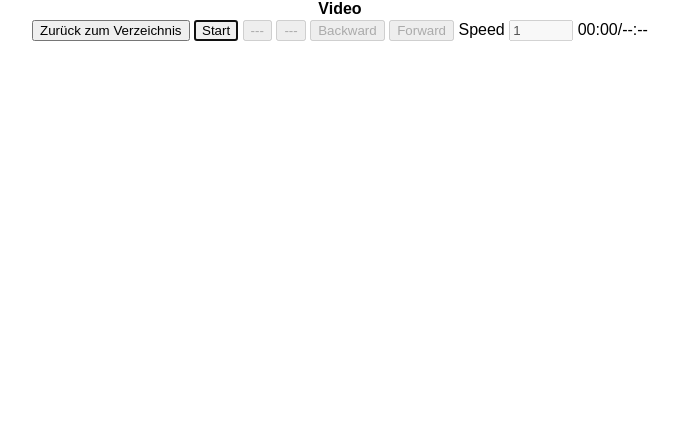
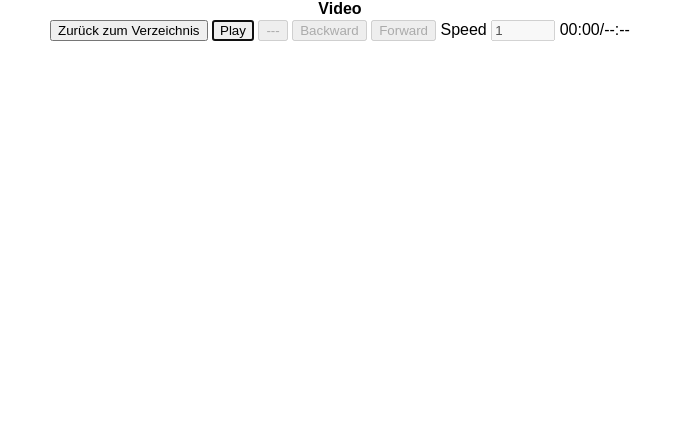
Before and after one commit to EwaldGreif/homeassistant-addons, a Flask app: template eg_media_server/app/templates/videoYoutube.jinja in a window 1280 px wide. Shown: the top 432 px of the page, without its empty margins (300-979 px from the left). Run offline with Flask 3, Linux system fonts and the light colour scheme; the template is opened without the code that fills it, so the values that code supplies are empty.

Commit message:
Korrektur.

```diff
--- a/eg_media_server/app/templates/videoYoutube.jinja
+++ b/eg_media_server/app/templates/videoYoutube.jinja
@@ -14,8 +14,7 @@
 <body>
   <h1>Video {{ title }}</h1>
   <p><button onclick="history.back()">Zurück zum Verzeichnis</button>
-  <button id="start" onclick="start()" autofocus>Start</button>
-  <button id="play" onclick="togglePlay()" disabled>---</button>
+  <button id="play" onclick="togglePlay()" autofocus>Play</button>
   <button id="mute" onclick="toggleMute()" disabled>---</button>
   <button id="backward" onclick="backward()" disabled>Backward</button>
   <button id="forward" onclick="forward()" disabled>Forward</button>
@@ -27,8 +26,6 @@
     var player;
 
     function start() {
-      document.getElementById("start").disabled = true;
-
       var height = 0.8 * window.innerHeight;
       var width = height * 1.777;
       if (width > window.innerWidth) {
@@ -67,6 +64,10 @@
     }
 
 	  function togglePlay() {
+      if (player === undefined) {
+        start();
+        return;
+      }
       const btn = document.getElementById("play");
       if (btn.innerText != 'Play' && btn.innerText != 'Pause') return;
       btn.innerText = "---";
--- a/eg_media_server/config.json
+++ b/eg_media_server/config.json
@@ -1,6 +1,6 @@
 {
   "name": "EG Media Server",
-  "version": "1.0.162",
+  "version": "1.0.163",
   "slug": "eg_media_server",
   "description": "Ein minimaler Flask basierter Medien-Server aus /media",
   "arch": ["amd64", "armv7", "armhf", "aarch64"],
```
